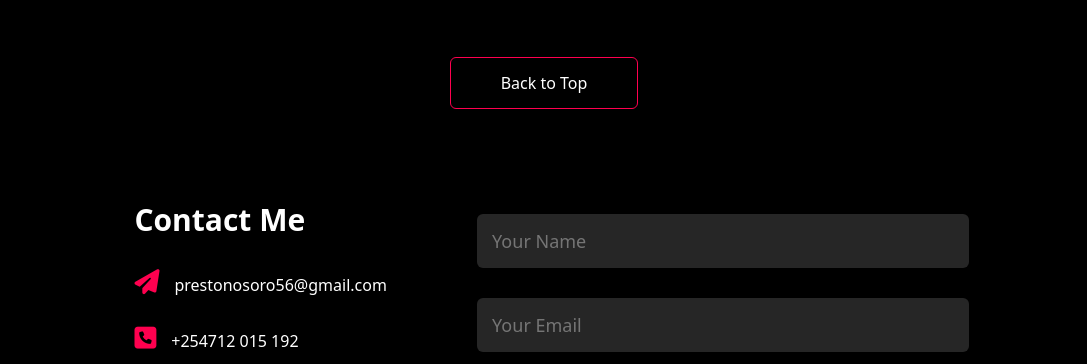
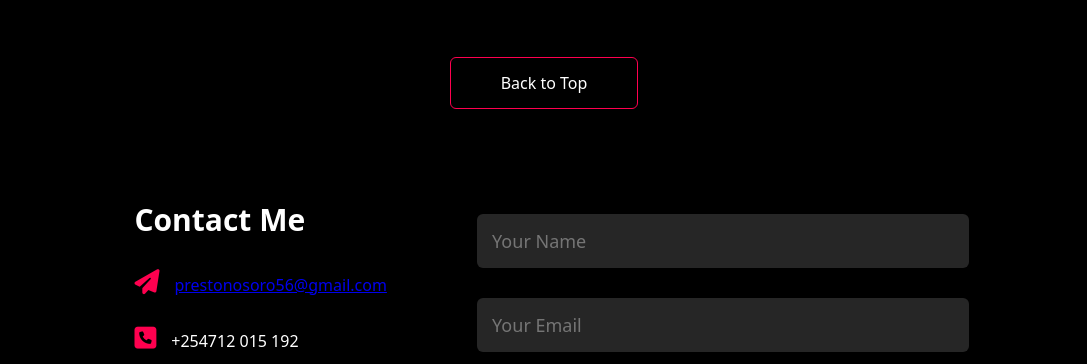
Before and after one commit to AmazyJoe/portfolio-3, a website: page index.html in a window 1280 px wide. Shown: the part 1642-2006 px from the top of the page, without its empty margins (96-1183 px from the left). Drawn offline with Linux system fonts and the light colour scheme.

Commit message:
chore:link email

```diff
--- a/index.html
+++ b/index.html
@@ -156,8 +156,10 @@
               <div class="contact-left">
                 <h1 class="sub-title">Contact Me</h1>
                 <p>
+                  <a href="mailto:prestonosoro56@gmail.com">
                   <i class="fa-solid fa-paper-plane"></i
                   >prestonosoro56@gmail.com
+                  </a>
                 </p>
                 <p>
                   <i class="fa-sharp fa-solid fa-square-phone"></i>+254712 015
```
